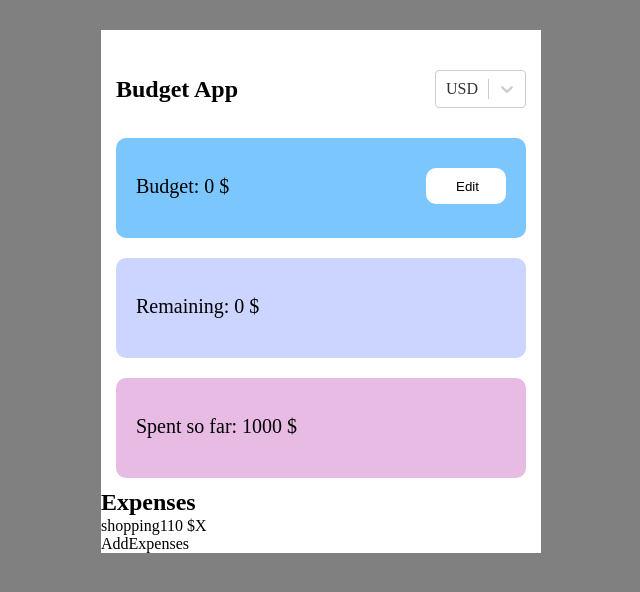
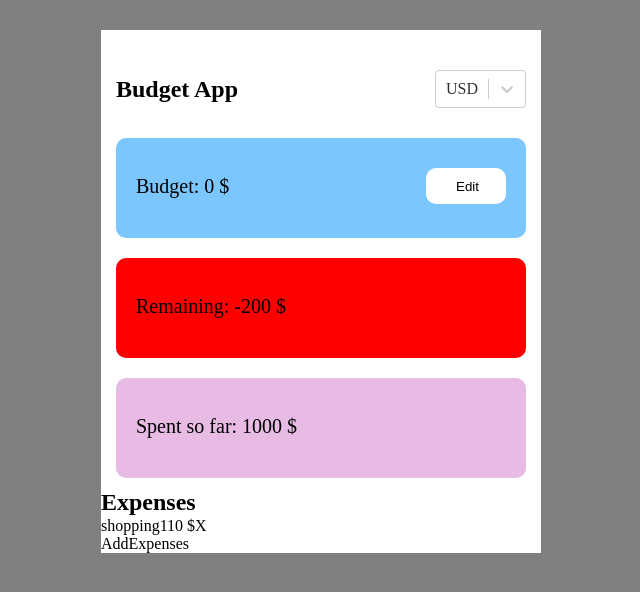
Before and after one commit to AndreiBats/react-budget-app, a React (Create React App) app: page / in a window 1280 px wide. Shown: the top 592 px of the page, without its empty margins (319-959 px from the left). Built offline with nearby package versions, Linux system fonts and the light colour scheme.

Commit message:
feat: add currenncy

```diff
--- a/src/components/Remaining/Remaining.tsx
+++ b/src/components/Remaining/Remaining.tsx
@@ -1,4 +1,3 @@
-import React, { useState } from "react";
 import { useCurrencyContext } from "../../context/CurrencyContext/CurrencyContext";
 import { SubTitle } from "../Remaining/styles";
 
@@ -7,7 +6,7 @@ import { StyledRemaining } from "./styles";
 export const Remaining = () => {
   const { currency } = useCurrencyContext();
 
-  const a = 0;
+  const a = -200;
 
   return (
     <StyledRemaining $isNegative={a}>
--- a/src/components/Remaining/styles.ts
+++ b/src/components/Remaining/styles.ts
@@ -2,8 +2,8 @@ import styled from "styled-components";
 import { Color } from "../../config";
 
 const StyledRemaining = styled.div<{ $isNegative: number }>`
-  background-color: ${({ $isNegative: $isValue }) =>
-    $isValue >= 0 ? Color.Lilac : Color.Red};
+  background-color: ${({ $isNegative }) =>
+    $isNegative >= 0 ? Color.Lilac : Color.Red};
   border-radius: 10px;
   margin-bottom: 20px;
 `;
```
